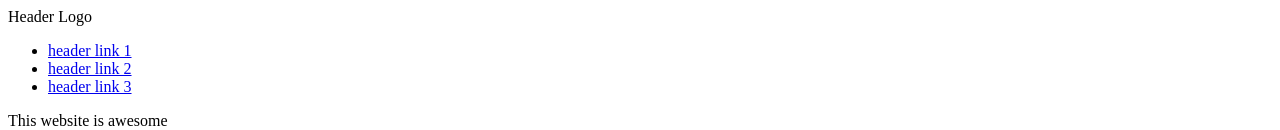
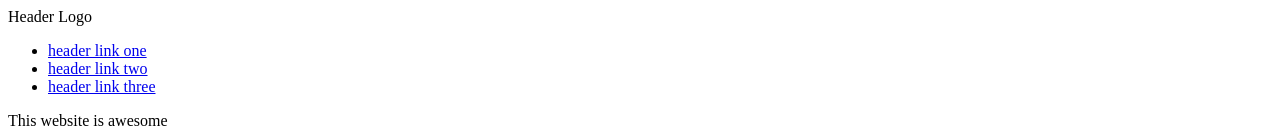
Before and after one commit to sunmukhsc/landing-page, a plain HTML site: page index.html in a window 1280 px wide. Shown: the top 130 px of the page. Drawn offline with Linux system fonts and the light colour scheme.

Commit message:
Correct header link numerals to letters

```diff
--- a/index.html
+++ b/index.html
@@ -10,9 +10,9 @@
         <div class="header">
             <div class="logo">Header Logo</div>
             <ul>
-                <li><a href="#">header link 1</a></li>
-                <li><a href="#">header link 2</a></li>
-                <li><a href="#">header link 3</a></li>
+                <li><a href="#">header link one</a></li>
+                <li><a href="#">header link two</a></li>
+                <li><a href="#">header link three</a></li>
             </ul>
         </div>
 
```
